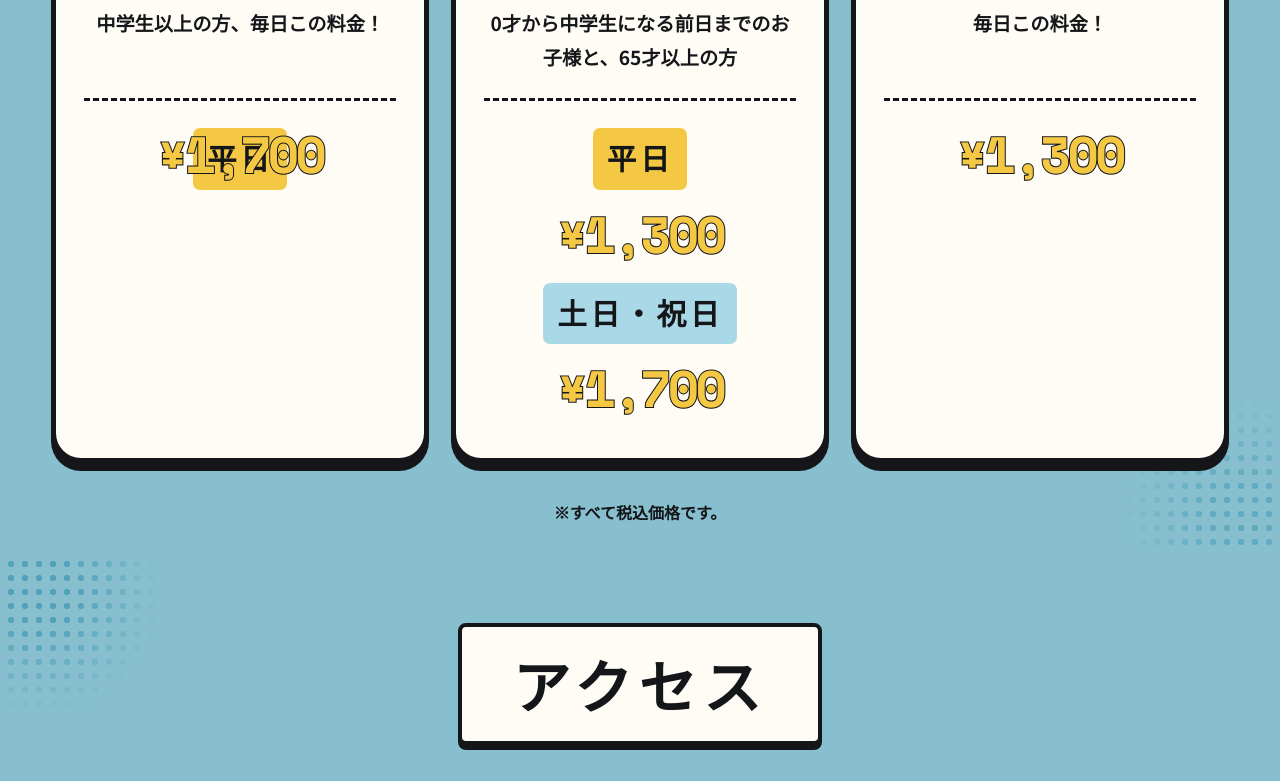
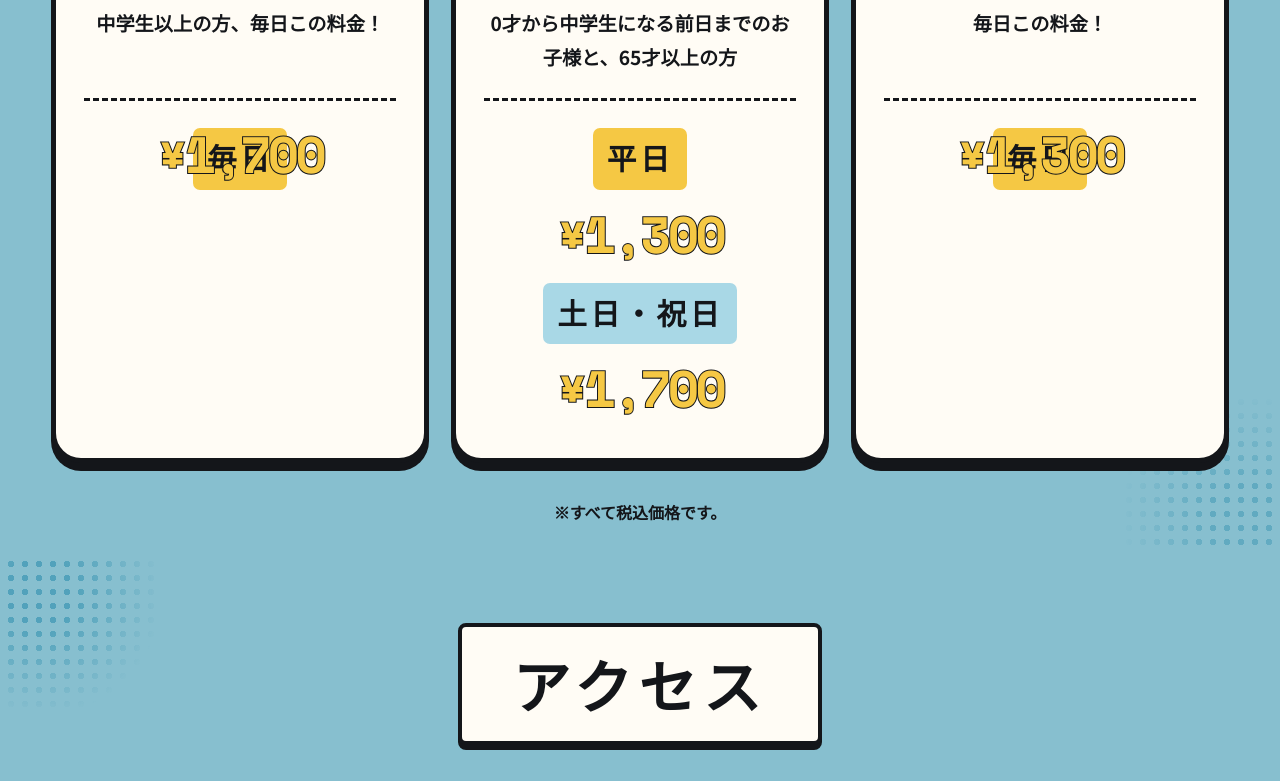
Before and after one commit to coffee-kiwi/brushup-stores, a website built with webpack: page src/pages/index.html in a window 1280 px wide. Shown: the part 2780-3561 px from the top of the page. Built offline with nearby package versions, Linux system fonts and the light colour scheme.

Commit message:
Style: Add day title to other cards.
Might need to change description for buzz cuts
as it is repetitive

```diff
--- a/src/locales/en.json
+++ b/src/locales/en.json
@@ -17,11 +17,12 @@
       "heading": "Kids・Seniors",
       "detail": "Children from age 0 until entering junior high school、and adults aged 65 and over",
       "weekday": "Weekdays",
+      "everyday": "Everyday",
       "holiday": "Weekends & holidays"
     },
     "buzz": {
       "heading": "Buzz cuts and Two-Block cuts only",
-      "detail": "Same simple price every day!"
+      "detail": "Quick and fast"
     },
     "footer": "※All prices include tax."
   },
--- a/src/locales/ja.json
+++ b/src/locales/ja.json
@@ -17,6 +17,7 @@
       "heading": "キッズ・65才以上",
       "detail": "0才から中学生になる前日までのお子様と、65才以上の方",
       "weekday": "平日",
+      "everyday": "毎日",
       "holiday": "土日・祝日"
     },
     "buzz": {
--- a/src/pages/index.html
+++ b/src/pages/index.html
@@ -168,8 +168,9 @@
 
               <span
                     class="menu-price-label menu-price-label--weekday"
-                    data-i18n="menu.discount.weekday"
-                  ></span>
+                    data-i18n="menu.discount.everyday"
+              >
+              </span>
 
               <p class="menu-main-price">¥1,700</p>
             </article>
@@ -221,6 +222,11 @@
 
               <div class="menu-divider" aria-hidden="true"></div>
 
+              <span
+                class="menu-price-label menu-price-label--weekday"
+                data-i18n="menu.discount.everyday"
+              >
+              </span>
               <p class="menu-main-price">¥1,300</p>
             </article>
           </div>
```
